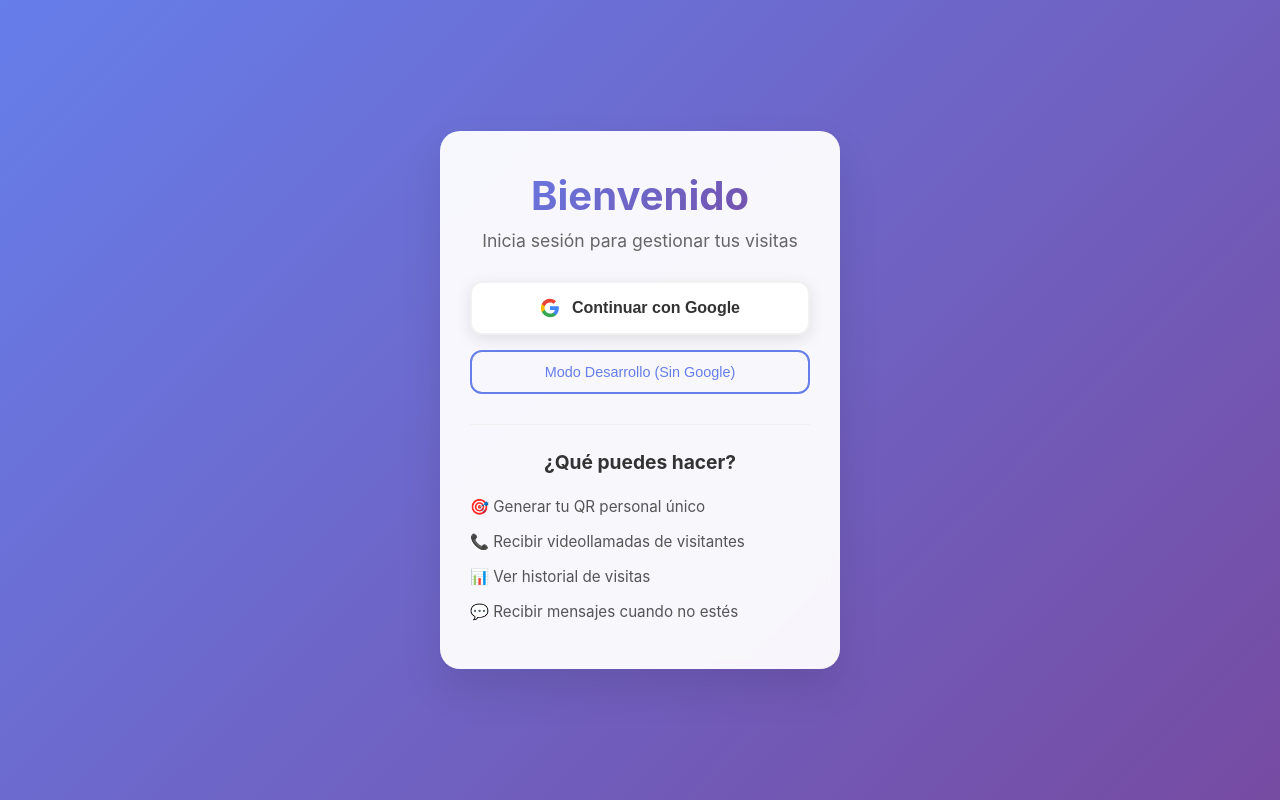
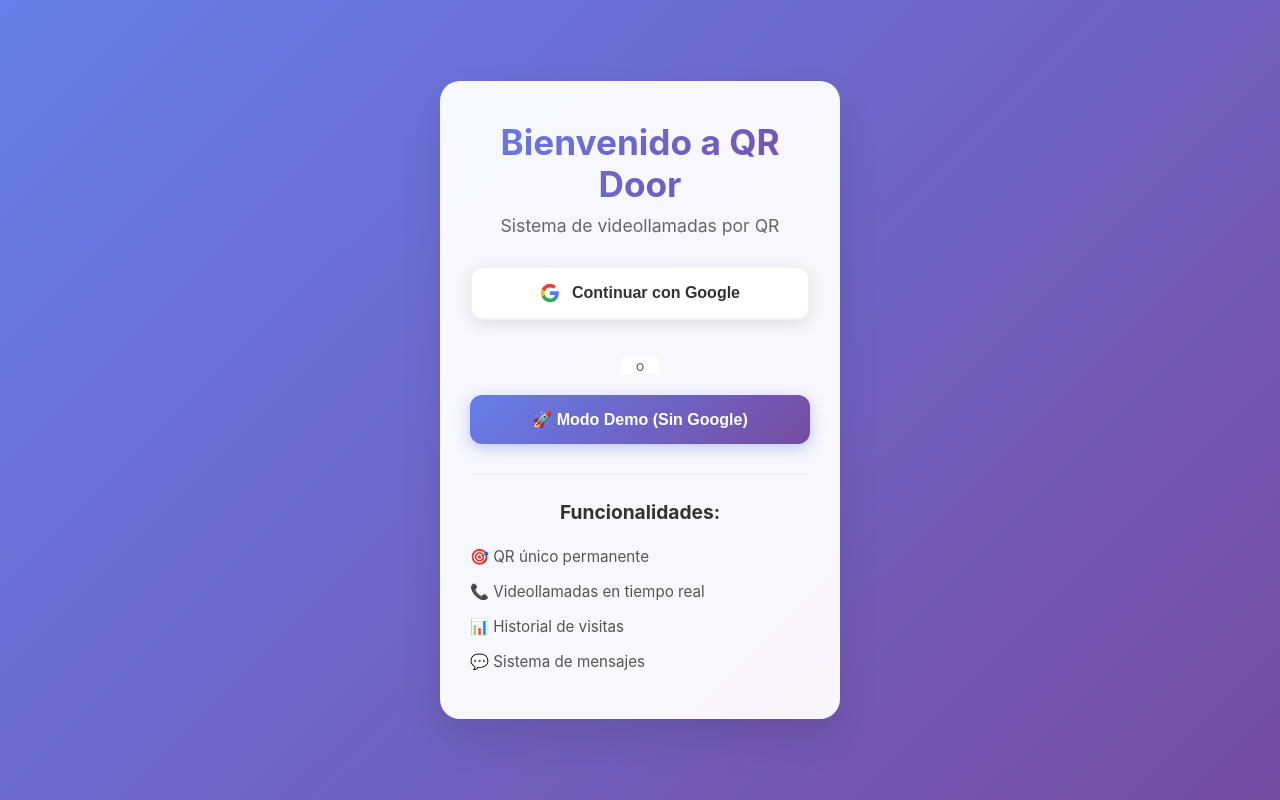
Before and after one commit to 219WD/video-call-mern, a React (Create React App) app in the folder client/: page /login in a window 1280 px wide. Built offline with nearby package versions, Linux system fonts and the light colour scheme; no server answers.

Commit message:
correcciones en el front

```diff
--- a/client/package.json
+++ b/client/package.json
@@ -12,7 +12,6 @@
     "react": "^19.2.0",
     "react-dom": "^19.2.0",
     "react-router-dom": "^7.9.5",
-    "react-scripts": "5.0.1",
     "socket.io-client": "^4.8.1",
     "uuid": "^13.0.0",
     "web-vitals": "^2.1.4"
@@ -40,5 +39,8 @@
       "last 1 firefox version",
       "last 1 safari version"
     ]
+  },
+  "devDependencies": {
+    "react-scripts": "^5.0.1"
   }
 }
--- a/client/src/HostDashboard.jsx
+++ b/client/src/HostDashboard.jsx
@@ -8,19 +8,38 @@ const HostDashboard = () => {
   const [qrCode, setQrCode] = useState(null);
   const [visits, setVisits] = useState([]);
   const [stats, setStats] = useState({});
+  const [loading, setLoading] = useState(true);
 
   useEffect(() => {
-    loadQRCode();
-    loadVisits();
-    loadStats();
+    loadInitialData();
   }, []);
+
+  const loadInitialData = async () => {
+    setLoading(true);
+    try {
+      await Promise.all([
+        loadQRCode(),
+        loadVisits(),
+        loadStats()
+      ]);
+    } catch (error) {
+      console.log('Error cargando datos iniciales:', error);
+    } finally {
+      setLoading(false);
+    }
+  };
 
   const loadQRCode = async () => {
     try {
       const response = await api.get('/qr/my-qr');
       setQrCode(response.data);
     } catch (error) {
-      console.log('No hay QR generado');
+      // Error 401 es normal si no hay QR generado
+      if (error.response?.status === 401) {
+        console.log('No autenticado para QR - probablemente no existe');
+      } else {
+        console.log('Error cargando QR:', error.message);
+      }
     }
   };
 
@@ -29,7 +48,11 @@ const HostDashboard = () => {
       const response = await api.get('/visits/history');
       setVisits(response.data);
     } catch (error) {
-      console.error('Error cargando visitas:', error);
+      if (error.response?.status === 401) {
+        console.log('No autenticado para visitas - probablemente no hay datos');
+      } else {
+        console.log('Error cargando visitas:', error.message);
+      }
     }
   };
 
@@ -38,7 +61,11 @@ const HostDashboard = () => {
       const response = await api.get('/visits/stats');
       setStats(response.data);
     } catch (error) {
-      console.error('Error cargando stats:', error);
+      if (error.response?.status === 401) {
+        console.log('No autenticado para stats - probablemente no hay datos');
+      } else {
+        console.log('Error cargando stats:', error.message);
+      }
     }
   };
 
@@ -48,12 +75,24 @@ const HostDashboard = () => {
         title: 'Mi QR de Visitas'
       });
       setQrCode(response.data);
+      alert('QR generado exitosamente!');
     } catch (error) {
       console.error('Error generando QR:', error);
+      alert('Error generando QR. Intenta nuevamente.');
     }
   };
 
   const qrUrl = qrCode ? `${window.location.origin}/join/${qrCode.qrCode}` : '';
+
+  if (loading) {
+    return (
+      <div style={styles.container}>
+        <div style={styles.loading}>
+          <h2>Cargando...</h2>
+        </div>
+      </div>
+    );
+  }
 
   return (
     <div style={styles.container}>
@@ -82,9 +121,12 @@ const HostDashboard = () => {
       <div style={styles.qrSection}>
         <h2>Mi QR Personal</h2>
         {!qrCode ? (
-          <button onClick={generateQR} style={styles.generateButton}>
-            Generar Mi QR Único
-          </button>
+          <div>
+            <p style={styles.noQR}>No tienes un QR generado aún</p>
+            <button onClick={generateQR} style={styles.generateButton}>
+              Generar Mi QR Único
+            </button>
+          </div>
         ) : (
           <div style={styles.qrContainer}>
             <QRCodeCanvas value={qrUrl} size={200} />
@@ -100,7 +142,7 @@ const HostDashboard = () => {
       <div style={styles.history}>
         <h2>Historial de Visitas</h2>
         {visits.length === 0 ? (
-          <p>No hay visitas registradas</p>
+          <p>No hay visitas registradas aún</p>
         ) : (
           <div style={styles.visitsList}>
             {visits.map((visit, index) => (
@@ -118,7 +160,7 @@ const HostDashboard = () => {
                 <span style={{
                   ...styles.status,
                   ...(visit.status === 'accepted' ? styles.accepted :
-                      visit.status === 'rejected' ? styles.rejected : styles.message)
+                      visit.status === 'rejected' ? styles.rejected : styles.messageStatus)
                 }}>
                   {visit.status}
                 </span>
@@ -134,10 +176,12 @@ const HostDashboard = () => {
 const styles = {
   container: { maxWidth: 800, margin: '0 auto', padding: 20 },
   header: { textAlign: 'center', marginBottom: 40 },
+  loading: { textAlign: 'center', padding: 40 },
   stats: { display: 'flex', gap: 20, marginBottom: 40, justifyContent: 'center' },
   statCard: { background: '#f8f9fa', padding: 20, borderRadius: 12, textAlign: 'center', flex: 1 },
   statNumber: { fontSize: 32, fontWeight: 'bold', color: '#007bff', margin: 0 },
   qrSection: { textAlign: 'center', marginBottom: 40, padding: 30, background: '#fff', borderRadius: 12, boxShadow: '0 2px 10px rgba(0,0,0,0.1)' },
+  noQR: { color: '#666', marginBottom: 20 },
   generateButton: { padding: '15px 30px', fontSize: 18, background: '#007bff', color: 'white', border: 'none', borderRadius: 8, cursor: 'pointer' },
   qrContainer: { display: 'inline-block' },
   qrCode: { marginTop: 10, fontSize: 14, fontFamily: 'monospace' },
@@ -152,7 +196,7 @@ const styles = {
   status: { fontSize: 12, padding: '2px 8px', borderRadius: 12, display: 'inline-block' },
   accepted: { background: '#d4edda', color: '#155724' },
   rejected: { background: '#f8d7da', color: '#721c24' },
-  message: { background: '#fff3cd', color: '#856404' }
+  messageStatus: { background: '#fff3cd', color: '#856404' }
 };
 
 export default HostDashboard;
--- a/client/src/Login.jsx
+++ b/client/src/Login.jsx
@@ -1,7 +1,7 @@
 import React from 'react';
 import { useAuth } from './contexts/AuthContext';
+import { useNavigate } from 'react-router-dom';
 import api from './services/api';
-import { useNavigate } from 'react-router-dom';
 
 const Login = () => {
   const { login } = useAuth();
@@ -9,6 +9,8 @@ const Login = () => {
 
   const handleGoogleLogin = async () => {
     try {
+      console.log('🔐 Iniciando login con Google...');
+
       // Cargar SDK de Google
       await loadGoogleSDK();
 
@@ -16,19 +18,25 @@ const Login = () => {
       const googleUser = await auth2.signIn();
       const token = googleUser.getAuthResponse().id_token;
 
+      console.log('✅ Token de Google obtenido');
+
       // Enviar token al backend
       const response = await api.post('/auth/google', { token });
+      console.log('✅ Respuesta del backend recibida');
+
       login(response.data.token, response.data.user);
-      navigate('/'); // Redirigir al dashboard después del login
+      navigate('/');
+
     } catch (error) {
-      console.error('Error en login Google:', error);
-      alert('Error al iniciar sesión con Google. Por favor, intenta de nuevo.');
+      console.error('❌ Error en login Google:', error);
+      alert('Error al iniciar sesión con Google. Usa el modo demo.');
     }
   };
 
   const loadGoogleSDK = () => {
-    return new Promise((resolve) => {
+    return new Promise((resolve, reject) => {
       if (window.gapi) {
+        console.log('✅ Google SDK ya cargado');
         resolve();
         return;
       }
@@ -38,56 +46,52 @@ const Login = () => {
       script.async = true;
       script.defer = true;
       script.onload = () => {
+        console.log('✅ Google SDK cargado');
         window.gapi.load('auth2', () => {
+          try {
             window.gapi.auth2.init({
               client_id: process.env.REACT_APP_GOOGLE_CLIENT_ID,
               scope: 'email profile'
             });
+            console.log('✅ Google Auth inicializado');
             resolve();
+          } catch (error) {
+            console.error('❌ Error inicializando Google Auth:', error);
+            reject(error);
+          }
         });
       };
+      script.onerror = reject;
       document.head.appendChild(script);
     });
   };
 
-  // Versión de respaldo si el SDK falla
-  const handleGoogleLoginFallback = async () => {
-    try {
-      // Implementación simple sin SDK (para desarrollo)
-      const response = await api.post('/auth/google', {
-        token: 'dev-token-' + Date.now()
-      });
-      login(response.data.token, response.data.user);
-      navigate('/');
-    } catch (error) {
-      console.error('Error en login de desarrollo:', error);
-      alert('Modo desarrollo: Login simulado exitoso');
-      // Simular login exitoso para desarrollo
-      login('dev-token', {
-        id: '1',
+  const handleDemoLogin = () => {
+    console.log('🎮 Iniciando modo demo...');
+    const mockUser = {
+      id: 'user-' + Date.now(),
       name: 'Usuario Demo',
       email: 'demo@ejemplo.com',
       picture: '',
       role: 'host'
-      });
-      navigate('/');
-    }
+    };
+
+    login('demo-token-' + Date.now(), mockUser);
+    setTimeout(() => navigate('/'), 100);
   };
 
   return (
     <div style={styles.container}>
       <div style={styles.loginCard}>
         <div style={styles.header}>
-          <h1 style={styles.title}>Bienvenido</h1>
-          <p style={styles.subtitle}>Inicia sesión para gestionar tus visitas</p>
+          <h1 style={styles.title}>Bienvenido a QR Door</h1>
+          <p style={styles.subtitle}>Sistema de videollamadas por QR</p>
         </div>
 
         <div style={styles.loginOptions}>
           <button
             onClick={handleGoogleLogin}
             style={styles.googleButton}
-            onMouseOver={(e) => e.target.style.transform = 'translateY(-2px)'}
-            onMouseOut={(e) => e.target.style.transform = 'translateY(0)'}
           >
             <div style={styles.googleButtonContent}>
               <svg style={styles.googleIcon} viewBox="0 0 24 24">
@@ -100,21 +104,25 @@ const Login = () => {
             </div>
           </button>
 
+          <div style={styles.divider}>
+            <span style={styles.dividerText}>o</span>
+          </div>
+
           <button
-            onClick={handleGoogleLoginFallback}
+            onClick={handleDemoLogin}
             style={styles.demoButton}
           >
-            Modo Desarrollo (Sin Google)
+            🚀 Modo Demo (Sin Google)
           </button>
         </div>
 
         <div style={styles.features}>
-          <h3 style={styles.featuresTitle}>¿Qué puedes hacer?</h3>
+          <h3 style={styles.featuresTitle}>Funcionalidades:</h3>
           <ul style={styles.featuresList}>
-            <li style={styles.featureItem}>🎯 Generar tu QR personal único</li>
-            <li style={styles.featureItem}>📞 Recibir videollamadas de visitantes</li>
-            <li style={styles.featureItem}>📊 Ver historial de visitas</li>
-            <li style={styles.featureItem}>💬 Recibir mensajes cuando no estés</li>
+            <li style={styles.featureItem}>🎯 QR único permanente</li>
+            <li style={styles.featureItem}>📞 Videollamadas en tiempo real</li>
+            <li style={styles.featureItem}>📊 Historial de visitas</li>
+            <li style={styles.featureItem}>💬 Sistema de mensajes</li>
           </ul>
         </div>
       </div>
@@ -146,7 +154,7 @@ const styles = {
     marginBottom: 30
   },
   title: {
-    fontSize: '2.5rem',
+    fontSize: '2.2rem',
     fontWeight: 'bold',
     background: 'linear-gradient(135deg, #667eea 0%, #764ba2 100%)',
     WebkitBackgroundClip: 'text',
@@ -187,16 +195,28 @@ const styles = {
     fontWeight: '600',
     color: '#333'
   },
+  divider: {
+    position: 'relative',
+    margin: '20px 0',
+    textAlign: 'center'
+  },
+  dividerText: {
+    background: 'white',
+    padding: '0 15px',
+    color: '#666',
+    fontSize: '0.9rem'
+  },
   demoButton: {
     width: '100%',
-    padding: '12px 20px',
-    background: 'transparent',
-    border: '2px solid #667eea',
+    padding: '15px 20px',
+    background: 'linear-gradient(135deg, #667eea 0%, #764ba2 100%)',
+    border: 'none',
     borderRadius: 12,
     cursor: 'pointer',
-    color: '#667eea',
-    fontSize: '0.9rem',
-    transition: 'all 0.3s ease'
+    color: 'white',
+    fontSize: '1rem',
+    fontWeight: 'bold',
+    boxShadow: '0 4px 15px rgba(102, 126, 234, 0.4)'
   },
   features: {
     borderTop: '1px solid #f0f0f0',
--- a/client/src/index.js
+++ b/client/src/index.js
@@ -5,7 +5,5 @@ import App from './App';
 
 const root = ReactDOM.createRoot(document.getElementById('root'));
 root.render(
-  <React.StrictMode>
     <App />
-  </React.StrictMode>
 );
```
Also changed, not shown: client/src/ProtectedRoute.js (+7 -5 lines), client/src/contexts/AuthContext.js (+27 -4 lines), client/src/services/api.js (+2 -14 lines), 1 other file (tests, documents, lock files or other folders). Lines whose indentation alone changed are shown as unchanged.
